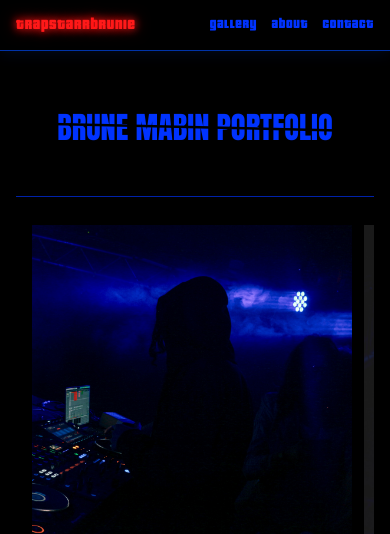
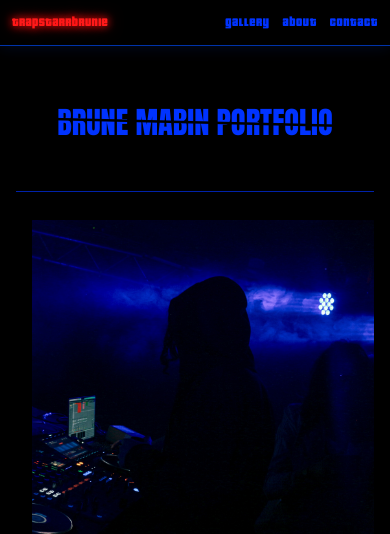
Before and after one commit to brunemabin/trapstarrbrunie, a plain HTML site: page index.html in a window 390 px wide. Shown: the top 534 px of the page. Drawn offline with Linux system fonts and the light colour scheme.

Commit message:
mobile: bigger photos (90vw), smaller logo on tight screens (no wrap)

```diff
--- a/style.css
+++ b/style.css
@@ -88,6 +88,7 @@ nav .logo {
   color: #ff1a1a;
   letter-spacing: 0.05em;
   text-transform: lowercase;
+  white-space: nowrap;
   text-shadow: 0 0 8px #ff1a1a, 0 0 15px rgba(255, 26, 26, 0.5);
   animation: logo-flicker 5s infinite;
 }
@@ -853,7 +854,7 @@ footer {
   }
 
   .full-photo-item {
-    width: min(78vw, 380px);
+    width: min(88vw, 420px);
   }
 
   .full-photo-item figcaption {
@@ -897,19 +898,25 @@ footer {
   }
 
   .full-photo-item {
-    width: 82vw;
+    width: 90vw;
+  }
+
+  nav {
+    padding: 0.6rem 0.75rem;
   }
 
   nav ul {
-    gap: 0.9rem;
+    gap: 0.8rem;
   }
 
   nav a,
   nav ul li a {
-    font-size: 0.8rem;
+    font-size: 0.75rem;
+    min-width: 0;
   }
 
   .logo {
-    font-size: 0.9rem;
+    font-size: 0.75rem;
+    letter-spacing: 0.03em;
   }
 }
```
